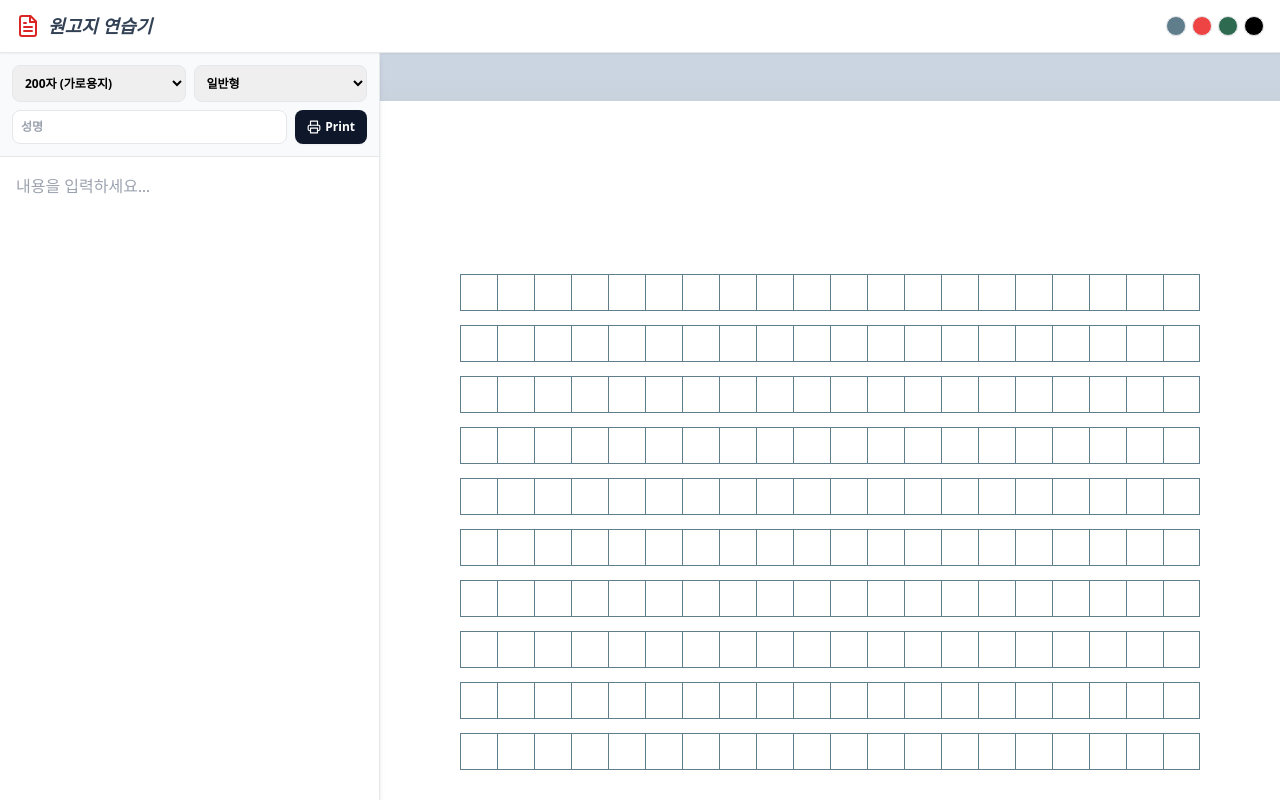
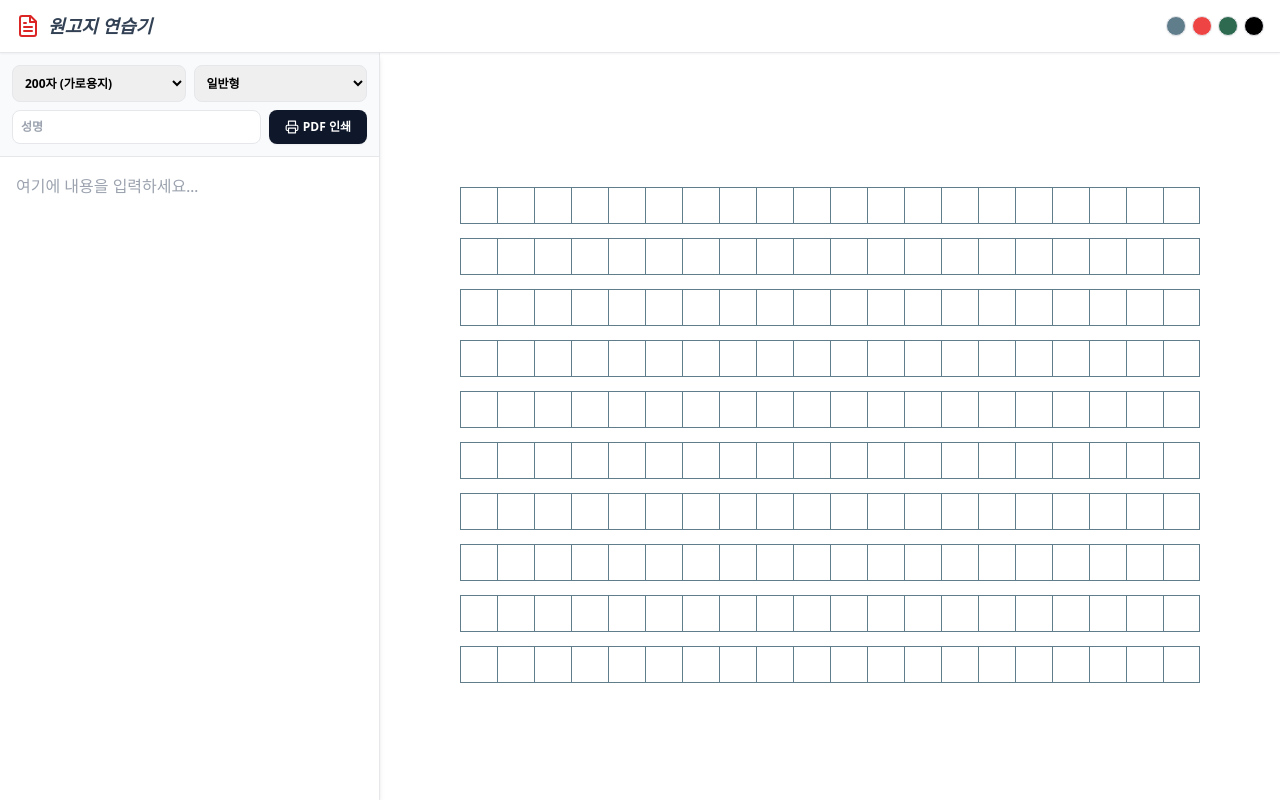
Before and after one commit to 02100korean/wongoji_s, a React (Create React App) app: page / in a window 1280 px wide. Built offline with nearby package versions, Linux system fonts and the light colour scheme.

Commit message:
Update App.js

```diff
--- a/src/App.js
+++ b/src/App.js
@@ -1,5 +1,5 @@
 import React, { useState, useCallback } from 'react';
-import { Settings, Printer, FileText, ChevronDown, ChevronUp } from 'lucide-react';
+import { Printer, FileText } from 'lucide-react';
 
 const App = () => {
   const [content, setContent] = useState('');
@@ -46,13 +46,11 @@ const App = () => {
   const renderCell = (cellData, key, isLastCol) => {
     const cellStyle = {
         width: '37px', height: '37px',
-        borderLeft: `1px solid ${lineColor}`,
-        borderTop: `1px solid ${lineColor}`,
-        borderBottom: `1px solid ${lineColor}`, // 모든 셀에 하단 테두리 추가
+        borderLeft: `1px solid ${lineColor}`, borderTop: `1px solid ${lineColor}`,
+        borderBottom: `1px solid ${lineColor}`,
         borderRight: isLastCol ? `1px solid ${lineColor}` : 'none',
         display: 'flex', alignItems: 'center', justifyContent: 'center',
-        fontSize: '21px', backgroundColor: 'white',
-        boxSizing: 'border-box'
+        fontSize: '21px', backgroundColor: 'white', boxSizing: 'border-box'
     };
     if (!cellData || cellData.type === 'empty') return <div key={key} style={cellStyle}></div>;
     if (cellData.type === 'pair') {
@@ -74,15 +72,19 @@ const App = () => {
     const pageCount = Math.max(1, Math.ceil(allCells.length / gridVal));
     const rowGap = settings.viewMode === 'feedback' ? '28px' : (settings.viewMode === 'traditional' ? '14px' : '0');
 
-    const paperStyle = settings.gridType === '200'
-      ? { width: '297mm', height: '210mm' }
-      : { width: '210mm', height: '297mm' };
+    // 미리보기 화면에서 너무 커지지 않도록 비율 조정 클래스
+    const previewScale = settings.gridType === '400' ? 'scale-[0.65] lg:scale-[0.8]' : 'scale-[0.7] lg:scale-100';
 
     return (
-      <div className="flex flex-col items-center w-full print:bg-white print:gap-0 min-w-max lg:min-w-0">
+      <div className="flex flex-col items-center w-full print:block print:bg-white">
         {Array.from({ length: pageCount }).map((_, p) => (
-          <div key={p} className="wongoji-page-container flex items-center justify-center print:h-screen print:w-screen">
-            <div className="wongoji-paper bg-white shadow-2xl print:shadow-none flex flex-col items-center justify-center print:m-0" style={paperStyle}>
+          <div key={p} className="wongoji-container flex items-center justify-center print:h-screen print:w-screen overflow-visible">
+            <div className={`wongoji-paper bg-white shadow-2xl print:shadow-none flex flex-col items-center justify-center origin-top lg:origin-center ${previewScale} print:scale-100 transition-transform`}
+                 style={{
+                   width: settings.gridType === '200' ? '297mm' : '210mm',
+                   height: settings.gridType === '200' ? '210mm' : '297mm',
+                   marginBottom: '2rem'
+                 }}>
               <div className="w-full flex justify-end h-8 mb-4 px-20">
                 {p === 0 && name && <div className="border-b-2 border-black px-6 text-sm font-bold flex items-end pb-1">성명: {name}</div>}
               </div>
@@ -101,7 +103,7 @@ const App = () => {
   };
 
   return (
-    <div className={`h-screen w-screen flex flex-col bg-slate-100 overflow-hidden ${gridType === '200' ? 'print-landscape' : 'print-portrait'}`}>
+    <div className={`h-screen w-screen flex flex-col bg-slate-200 overflow-hidden ${gridType === '200' ? 'print-landscape' : 'print-portrait'}`}>
       <nav className="bg-white border-b px-4 py-3 no-print flex justify-between items-center shadow-sm shrink-0 z-20">
         <h1 className="text-lg font-bold text-slate-700 flex items-center gap-2 font-serif italic"><FileText className="text-red-600" /> 원고지 연습기</h1>
         <div className="flex gap-1.5">
@@ -112,70 +114,55 @@ const App = () => {
       </nav>
 
       <div className="flex-1 flex flex-col lg:flex-row overflow-hidden">
-        <aside className="h-[40%] lg:h-full w-full lg:w-[380px] bg-white border-b lg:border-b-0 lg:border-r no-print flex flex-col shadow-md shrink-0 z-10">
+        <aside className="h-[35%] lg:h-full w-full lg:w-[380px] bg-white border-b lg:border-b-0 lg:border-r no-print flex flex-col shadow-md shrink-0 z-10">
           <div className="p-3 border-b flex flex-col gap-2 bg-slate-50">
             <div className="grid grid-cols-2 gap-2">
-              <select value={gridType} onChange={e => setGridType(e.target.value)} className="p-2 border rounded-lg text-xs font-bold">
+              <select value={gridType} onChange={e => setGridType(e.target.value)} className="p-2 border rounded-lg text-xs font-bold outline-none">
                 <option value="200">200자 (가로용지)</option>
                 <option value="400">400자 (세로용지)</option>
               </select>
-              <select value={viewMode} onChange={e => setViewMode(e.target.value)} className="p-2 border rounded-lg text-xs font-bold">
+              <select value={viewMode} onChange={e => setViewMode(e.target.value)} className="p-2 border rounded-lg text-xs font-bold outline-none">
                 <option value="traditional">일반형</option>
-                <option value="feedback">피드백형</option>
+                <option value="feedback">피드백</option>
                 <option value="grid">격자형</option>
               </select>
             </div>
             <div className="flex gap-2">
-              <input type="text" value={studentName} onChange={e => setStudentName(e.target.value)} placeholder="성명" className="flex-1 p-2 border rounded-lg font-bold text-xs" />
-              <button onClick={() => window.print()} className="bg-slate-900 text-white px-3 py-2 rounded-lg font-bold text-xs hover:bg-red-600 flex items-center gap-1 shadow-sm">
-                <Printer size={14}/> Print
+              <input type="text" value={studentName} onChange={e => setStudentName(e.target.value)} placeholder="성명" className="flex-1 p-2 border rounded-lg font-bold outline-none text-xs" />
+              <button onClick={() => window.print()} className="bg-slate-900 text-white px-4 py-2 rounded-lg font-bold text-xs hover:bg-red-600 flex items-center gap-1 shadow-sm transition-colors">
+                <Printer size={14}/> PDF 인쇄
               </button>
             </div>
           </div>
-          <div className="flex-1 overflow-y-auto p-4">
-            <textarea value={content} onChange={e => setContent(e.target.value)} className="w-full h-full p-0 border-none outline-none resize-none bg-transparent text-base leading-relaxed font-serif" placeholder="내용을 입력하세요..." />
+          <div className="flex-1 overflow-y-auto p-4 custom-scroll">
+            <textarea value={content} onChange={e => setContent(e.target.value)} className="w-full h-full border-none outline-none resize-none bg-transparent text-base leading-relaxed font-serif" placeholder="여기에 내용을 입력하세요..." />
           </div>
         </aside>
 
-        <main className="flex-1 overflow-auto bg-slate-300 p-4 lg:p-12 flex justify-start lg:justify-center items-start scroll-smooth">
-          <div className="inline-block">
-            <Manuscript text={content} settings={{ gridType, viewMode, lineColor }} name={studentName} />
-          </div>
+        <main className="flex-1 overflow-auto bg-slate-300 p-2 lg:p-10 flex justify-center items-start lg:items-center scroll-smooth">
+          <Manuscript text={content} settings={{ gridType, viewMode, lineColor }} name={studentName} />
         </main>
       </div>
 
       <style>{`
+        .custom-scroll::-webkit-scrollbar { width: 4px; }
+        .custom-scroll::-webkit-scrollbar-thumb { background: #cbd5e1; border-radius: 10px; }
+
         @media print {
           .no-print { display: none !important; }
-          body, html {
-            background: white !important;
-            margin: 0 !important;
-            padding: 0 !important;
-            width: 100% !important;
-            height: 100% !important;
-          }
-          main {
-            background: white !important;
-            margin: 0 !important;
-            padding: 0 !important;
-            display: block !important;
-            width: 100% !important;
-            height: auto !important;
-          }
-          .wongoji-page-container {
+          body, html { background: white !important; margin: 0 !important; padding: 0 !important; width: 210mm; height: 297mm; }
+          .wongoji-container {
             page-break-after: always !important;
+            height: 100vh !important;
+            width: 100vw !important;
             display: flex !important;
             align-items: center !important;
             justify-content: center !important;
-            width: 100vw !important;
-            height: 100vh !important;
           }
           .wongoji-paper {
+            transform: scale(1) !important;
+            margin: 0 !important;
             box-shadow: none !important;
-            display: flex !important;
-            flex-direction: column !important;
-            justify-content: center !important;
-            align-items: center !important;
           }
           .print-landscape { @page { size: A4 landscape; margin: 0; } }
           .print-portrait { @page { size: A4 portrait; margin: 0; } }
```
